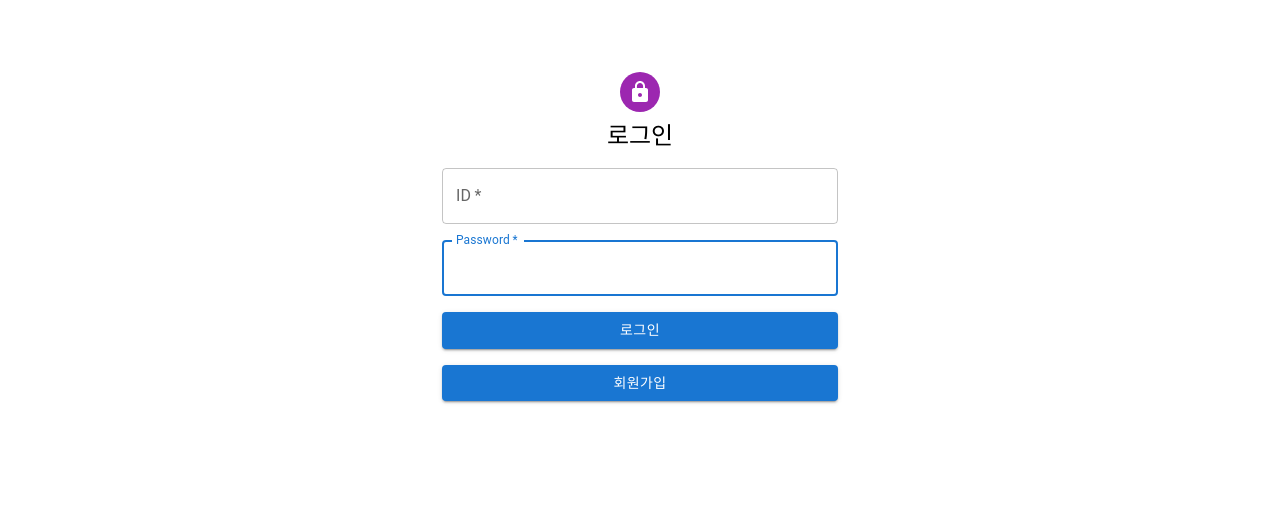
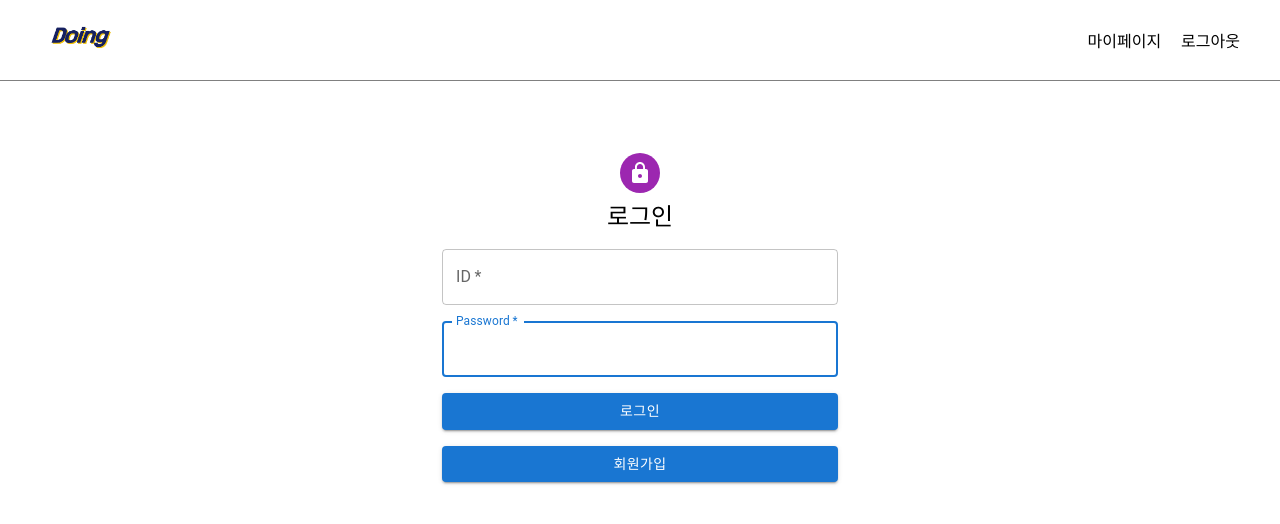
Before and after one commit to IngJun/doing_front, a React (Create React App) app: page /login in a window 1280 px wide. Shown: the top 524 px of the page. Built offline with nearby package versions, Linux system fonts and the light colour scheme.

Commit message:
#2 로그아웃 토큰 처리

```diff
--- a/package.json
+++ b/package.json
@@ -17,12 +17,14 @@
     "firebase": "^9.9.2",
     "firestore": "^1.1.6",
     "react": "^18.2.0",
+    "react-cookie": "^4.1.1",
     "react-dom": "^18.2.0",
     "react-redux": "^8.0.2",
     "react-router-dom": "^6.3.0",
     "react-scripts": "^5.0.1",
     "redux": "^4.2.0",
     "styled-components": "^5.3.5",
+    "universal-cookie": "^4.0.4",
     "web-vitals": "^2.1.4"
   },
   "scripts": {
--- a/src/App.js
+++ b/src/App.js
@@ -1,6 +1,8 @@
 import Router from "./Router";
 import { Provider } from "react-redux";
 import store from "./redux/store";
+
+
 
 function App() {
   return (
--- a/src/Router.js
+++ b/src/Router.js
@@ -6,10 +6,11 @@ import Mypage from "./pages/mypage/Mypage";
 import Coverpage from "./pages/coverpage/Coverpage";
 import Posting from "./pages/posting/Posting";
 import Postpage from "./pages/postpage/Postpage";
-
+import Header from "./components/header"
 const Router = () => {
     return (
         <BrowserRouter>
+            <Header />
             <Routes>
                 <Route path="/" element={<Main />} />
                 <Route exact path="/login" element={<Loginpage />} />
--- /dev/null
+++ b/src/auth/auth.js
@@ -0,0 +1,21 @@
+import { Cookies, removeCookie } from 'react-cookie'
+
+const cookies = new Cookies();
+
+
+export const setCookie = (name, value, options) => {
+    const expires = new Date();
+
+    // 년도 설정, 현재의 년도를 가져와 +10을 해서 2032가 됨
+    expires.setFullYear(expires.getFullYear() + 10);
+    출처: https://itprogramming119.tistory.com/entry/React-쿠키-값-시간-설정하는-방법 [코딩병원:티스토리]
+    return cookies.set(name, value, { ...options })
+}
+
+export const getCookie = (name) => {
+    return cookies.get(name)
+}
+
+export const deleteCookie = (name) => {
+    removeCookie(name, { path: '/' })
+}
--- a/src/components/header/index.jsx
+++ b/src/components/header/index.jsx
@@ -1,17 +1,27 @@
 import React from "react";
-import { HeaderWrapper, Navigator, NavRight, NavMypage, NavLogin, Logo } from "./style";
+import {
+  HeaderWrapper,
+  Navigator,
+  NavRight,
+  NavMypage,
+  NavLogin,
+  Logo,
+} from "./style";
 import { Link, useNavigate } from "react-router-dom";
+import { getCookie, deleteCookie } from "../../auth/auth";
+
 const Header = (props) => {
-
   const navigate = useNavigate();
 
   const goToMyPage = () => {
-        navigate('/mypage');
-    }
+    navigate("/mypage");
+  };
 
   const goToLogin = () => {
-        navigate('/login');
-    }
+    navigate("/login");
+  };
+
+  //   console.log(getCookie("accessToken"));
 
   return (
     <HeaderWrapper>
@@ -20,13 +30,25 @@ const Header = (props) => {
           <Logo src="logo.png" />
         </Link>
         <NavRight>
-                    {true && (
+          {getCookie("accessToken") !== "" && (
             <NavMypage onClick={goToMyPage}>마이페이지</NavMypage>
           )}
+          {getCookie("accessToken") !== "" ? (
+            <NavLogin
+              onClick={() => {
+                deleteCookie("accessToken");
+                deleteCookie("refreshToken");
+              }}
+            >
+              로그아웃
+            </NavLogin>
+          ) : (
             <NavLogin onClick={goToLogin}>로그인/회원가입</NavLogin>
+          )}
         </NavRight>
       </Navigator>
-        </HeaderWrapper>);
-}
+    </HeaderWrapper>
+  );
+};
 
 export default Header;
--- a/src/components/login/login/Login.js
+++ b/src/components/login/login/Login.js
@@ -1,11 +1,12 @@
 import React from "react";
 import { Link, useNavigate } from "react-router-dom";
-import { FormControlLabel, TextField, Checkbox, Button, Typography, Avatar, Box, Container } from "@mui/material";
+import { FormControlLabel, TextField, Checkbox, Button, Typography, Avatar, Box, Container, responsiveFontSizes } from "@mui/material";
 import { useState } from "react";
 import { Lock } from "@mui/icons-material";
 import axios from "axios";
+import { setCookie } from "../../../auth/auth"
+
 const Login = ({ clickbtn }) => {
-
 
     const [userInfo, setUserInfo] = useState({
         id: "",
@@ -28,20 +29,25 @@ const Login = ({ clickbtn }) => {
             alert("아이디와 비밀번호를 입력해주세요.");
         } else {
             alert(`ID : ${userInfo.id} PW : ${userInfo.password}`);
-            //axios.get(`http://localhost:5001/users?username=${userInfo.id}&password=${userInfo.password}`).then(function (response) {
-            // axios.get("http://13.125.122.191:8080/users/signup").then(function (response) {
             axios.post('http://13.125.122.191:8080/users/login', { username: userInfo.id, password: userInfo.password }).then(function (response) {
-                console.log(response.headers);
+                console.log(response);
+
+
                 if (response.data.length == 0) {
                     alert("로그인 실패!");
                 } else {
                     alert("로그인 성공!");
                     navigate('/');
+                    // cookies.set("accessToken", response.data.accessToken, { path: "/", expires: Math.floor(Date.now() / 1000) + (60 * 60) });
+                    //createCookie("accessToken", response.data.accessToken)
+                    setCookie('accessToken', response.data.accessToken, { path: '/', maxAge: response.data.accessTokenExpireDate });
+                    setCookie('refreshToken', response.data.refreshToken, { path: '/', maxAge: response.data.accessTokenExpireDate });
                 }
+
             }).catch(function (error) {
+                console.log(error);
                 alert("없어유");
             }).then(function () {
-
             });
         }
     }
--- a/src/components/login/signin/Signin.js
+++ b/src/components/login/signin/Signin.js
@@ -12,6 +12,7 @@ const Signin = ({ clickbtn }) => {
         nickname: ""
     });
 
+
     const onChangeHandler = (e) => {
         setUserInfo({ ...userInfo, [e.target.name]: e.target.value })
     }
@@ -19,22 +20,42 @@ const Signin = ({ clickbtn }) => {
     const checkID = () => {
         if (userInfo.id === "") { alert("아이디를 입력하세요!") }
         else {
-            alert(`${userInfo.id}는 사용가능한 아이디입니다.`);
+            // alert(`${userInfo.id}는 사용가능한 아이디입니다.`);
+            axios.post(`http://13.125.122.191:8080/users/dupcheck/username/${userInfo.username}`).then(function (response) {
+                if (response.data === true) {
+                    alert("이미 사용중인 아이디입니다.");
+                    setUserInfo({ ...userInfo.email, username: "" })
+                } else {
+                    alert("사용 가능한 아이디입니다.");
+
+                }
+            }).catch(function (error) {
+                console.log(error);
+            }).then(function () {
+
+            });
         }
     }
+
 
     const PostUserInfo = () => {
         if (userInfo.username === "" || userInfo.password === "" || userInfo.email === "" || userInfo.nickname === "") {
             alert("정보를 올바르게 입력해주세요!!");
         } else {
-            alert("정보를 보냅니다.");
             axios.post("http://13.125.122.191:8080/users/signup", { ...userInfo }).then(function (response) {
                 console.log(response);
+                alert("회원가입 성공. 로그인 페이지로 이동합니다.");
             }).catch(function (error) {
                 console.log(error);
             }).then(function () {
-
+                setUserInfo({
+                    ...userInfo, username: "",
+                    password: "",
+                    email: "",
+                    nickname: ""
+                })
             });
+            clickbtn();
         }
     }
 
@@ -49,7 +70,7 @@ const Signin = ({ clickbtn }) => {
 
                 <Grid container spacing={3}>
                     <Grid item xs={9}>
-                        <TextField label="ID" name="username" autoComplete="ID" placeholder="영문자 또는 숫자 6~20자" required fullWidth autoFocus sx={{ mb: 2 }} onChange={onChangeHandler} />
+                        <TextField label="ID" name="username" autoComplete="ID" value={userInfo.username} placeholder="영문자 또는 숫자 6~20자" required fullWidth autoFocus sx={{ mb: 2 }} onChange={onChangeHandler} />
                     </Grid>
                     <Grid item xs={3}>
                         <Button type="submit" fullWidth variant="contained" color="primary" sx={{ height: "80%" }} onClick={checkID}>확인</Button>
--- a/src/components/main/category/index.js
+++ b/src/components/main/category/index.js
@@ -44,11 +44,11 @@ const Category = (props) => {
                             >
                                 {/* <Button variant="contained">Main call to action</Button>
                                 <Button variant="outlined">Secondary action</Button> */}
+                                <Pagination count={10} color="primary" />
                             </Stack>
-
                         </Container>
                     </Box>
-                    <Pagination count={10} color="primary" />
+
                     <Container sx={{ py: 8 }} maxWidth="lg">
 
                         {/* End hero unit */}
--- a/src/index.js
+++ b/src/index.js
@@ -3,12 +3,16 @@ import ReactDOM from 'react-dom/client';
 import './index.css';
 import App from './App';
 import reportWebVitals from './reportWebVitals';
+import { CookiesProvider } from 'react-cookie';
 
 const root = ReactDOM.createRoot(document.getElementById('root'));
 root.render(
-  <React.StrictMode>
-    <App />
-  </React.StrictMode>
+  <CookiesProvider>
+    <React.StrictMode>
+      <App />
+    </React.StrictMode>
+  </CookiesProvider>
+
 );
 
 // If you want to start measuring performance in your app, pass a function
--- a/src/pages/main/Main.js
+++ b/src/pages/main/Main.js
@@ -5,7 +5,6 @@ import Category from "../../components/main/category";
 const Main = () => {
     return (
         <div>
-            <Header />
             <Category />
         </div >
     );
```
Also changed, not shown: 1 other file (tests, documents, lock files or other folders). Lines whose indentation alone changed are shown as unchanged.
